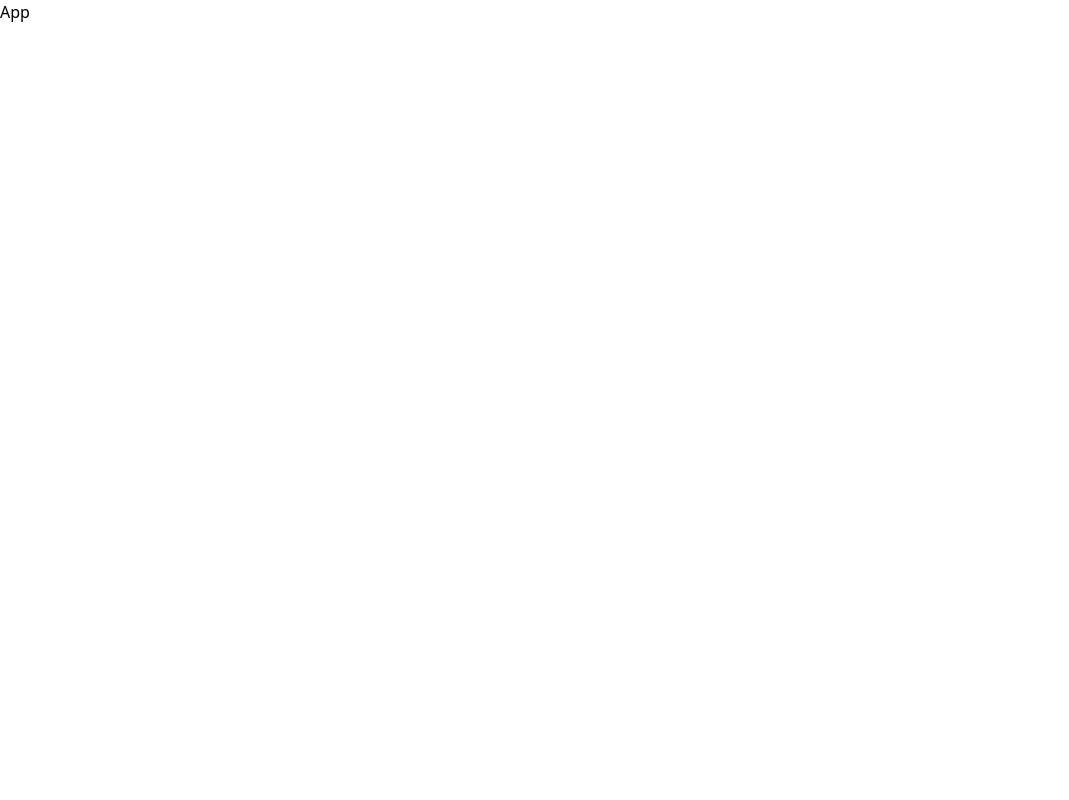
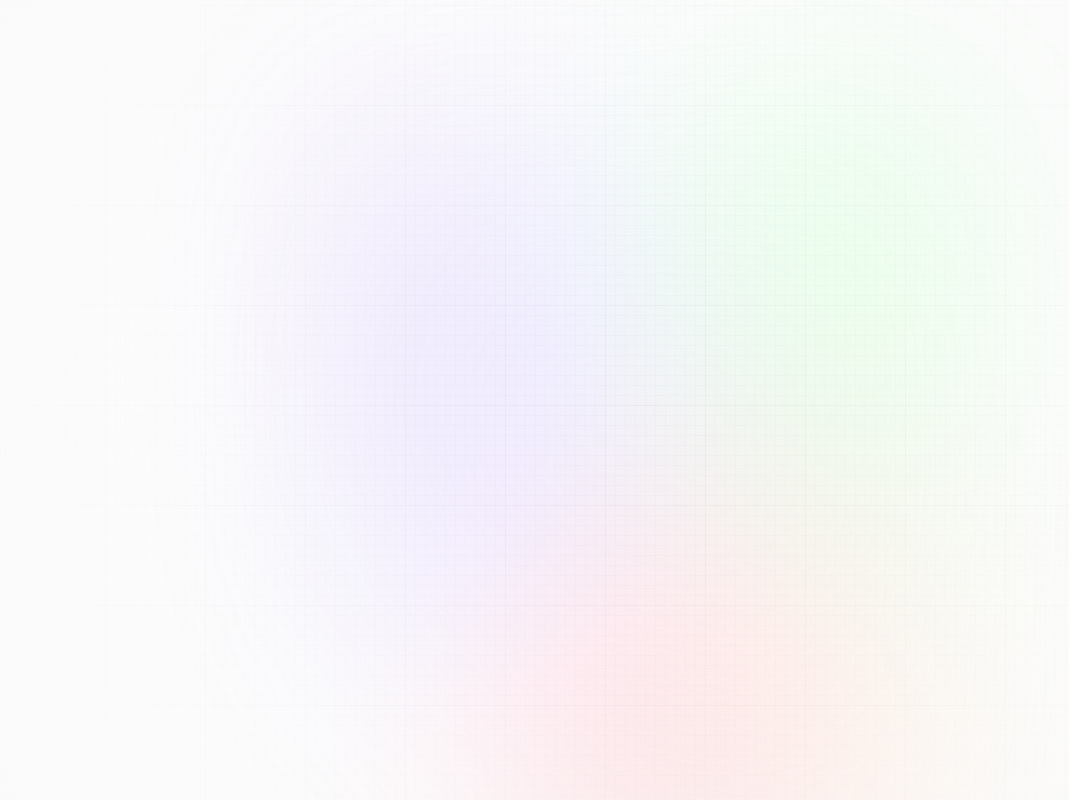
Before and after one commit to Ejiscoxpres/OpenAi-summarizer, a React (Vite) app: page / in a window 1280 px wide. Shown: the whole page, without its empty margins (0-1069 px from the left). Built offline with nearby package versions, Linux system fonts and the light colour scheme; a web font is replaced by a local one.

Commit message:
main/gradient

```diff
--- a/src/App.jsx
+++ b/src/App.jsx
@@ -4,7 +4,12 @@ import './App.css';
 
 const App = () => {
   return (
-    <div>App</div>
+    <main>
+      <div className='main'>
+        <div className='gradient' />
+
+      </div>
+    </main>
   )
 }
 
```
